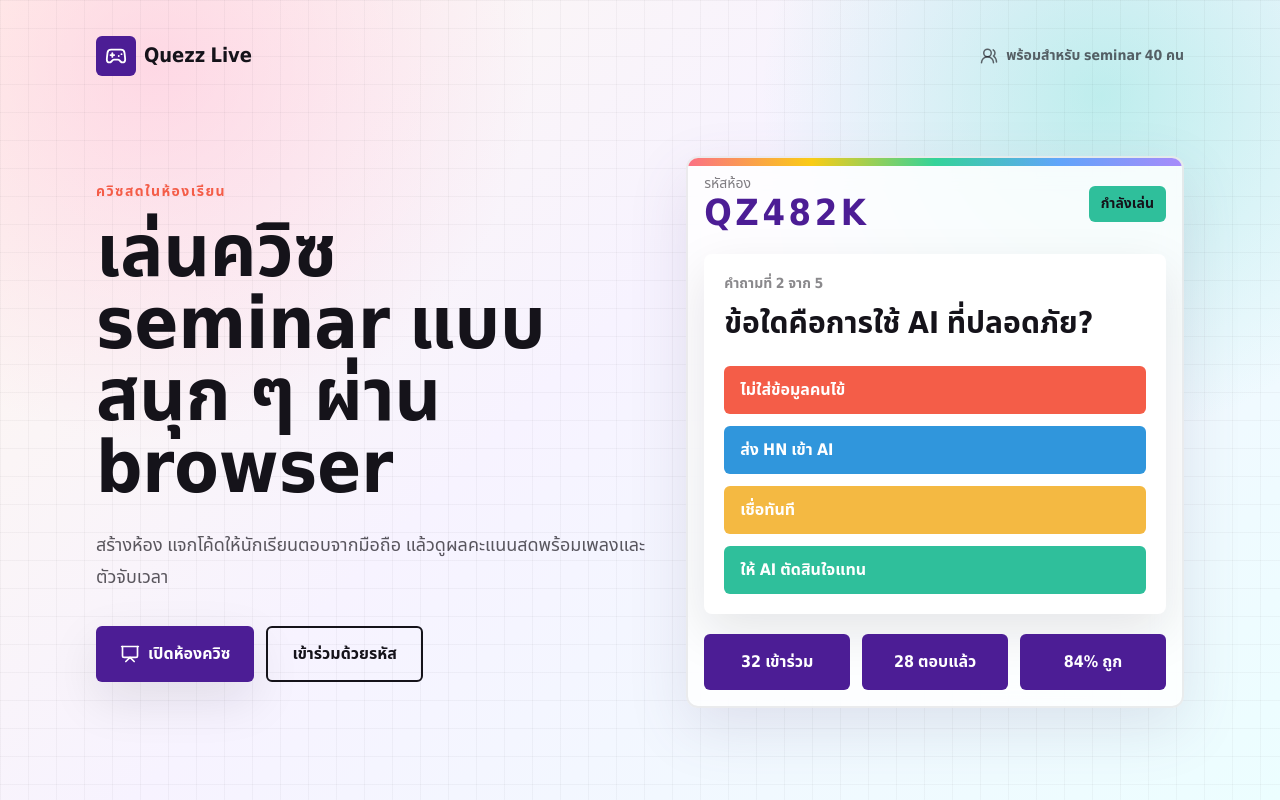
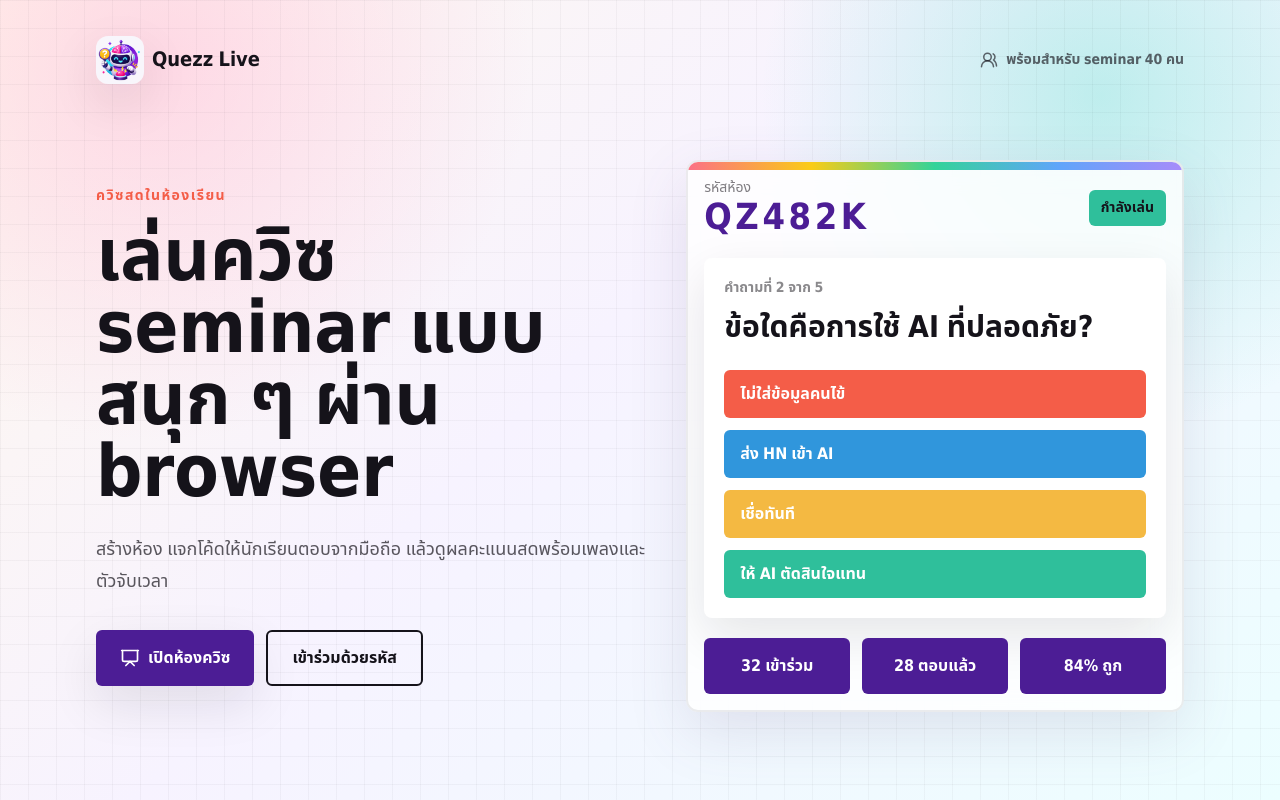
Before and after one commit to nitichote/quezz, a Next.js app: page / in a window 1280 px wide. Built offline with nearby package versions, Linux system fonts and the light colour scheme.

Commit message:
Add funny AI quiz logo

```diff
--- a/app/host/page.tsx
+++ b/app/host/page.tsx
@@ -312,7 +312,7 @@ export default function HostPage() {
               <div className="mt-5 inline-flex rounded-full bg-white/18 px-4 py-2 text-sm font-black tracking-wide">
                 เวทีควิซ AI สำหรับ Seminar
               </div>
-              <h1 className="mt-3 text-4xl font-black leading-tight sm:text-6xl">คุมเกมควิซสด</h1>
+              <h1 className="mt-3 text-4xl font-black leading-tight sm:text-6xl">LIVE QUIZ CHALANGE</h1>
               <p className="mt-2 max-w-2xl text-base font-bold text-white/82">
                 เปิดห้อง แจกโค้ด เล่นเพลง จับเวลา และดูคะแนนผู้เรียนแบบเรียลไทม์
               </p>
@@ -323,8 +323,8 @@ export default function HostPage() {
                 <p className="mt-1 text-4xl font-black tracking-widest">{session.room_code}</p>
               </div>
             ) : (
-              <div className="hidden rounded-2xl border border-white/25 bg-white/14 p-5 text-center font-black backdrop-blur sm:block">
-                <p className="text-5xl">🎯</p>
+              <div className="hidden rounded-2xl border border-white/25 bg-white/14 p-4 text-center font-black backdrop-blur sm:block">
+                <img src="/images/funny-ai-quiz-logo.png" alt="Funny AI Quiz logo" className="mx-auto h-28 w-28 rounded-2xl object-cover shadow-panel" />
                 <p className="mt-2">พร้อมเริ่มกิจกรรม</p>
               </div>
             )}
--- a/app/page.tsx
+++ b/app/page.tsx
@@ -1,5 +1,5 @@
 import Link from "next/link";
-import { Gamepad2, Presentation, UsersRound } from "lucide-react";
+import { Presentation, UsersRound } from "lucide-react";
 
 export default function Home() {
   return (
@@ -7,9 +7,7 @@ export default function Home() {
       <section className="mx-auto flex min-h-screen w-full max-w-6xl flex-col px-5 py-6 sm:px-8">
         <nav className="flex items-center justify-between py-3">
           <div className="flex items-center gap-2 text-xl font-black">
-            <span className="grid h-10 w-10 place-items-center rounded-md bg-[#4c1d95] text-white">
-              <Gamepad2 size={22} />
-            </span>
+            <img src="/images/funny-ai-quiz-logo.png" alt="Funny AI Quiz logo" className="h-12 w-12 rounded-xl object-cover shadow-panel" />
             Quezz Live
           </div>
           <div className="hidden items-center gap-2 text-sm font-semibold text-ink/65 sm:flex">
```
Also changed, not shown: public/images/funny-ai-quiz-logo.png (added).
